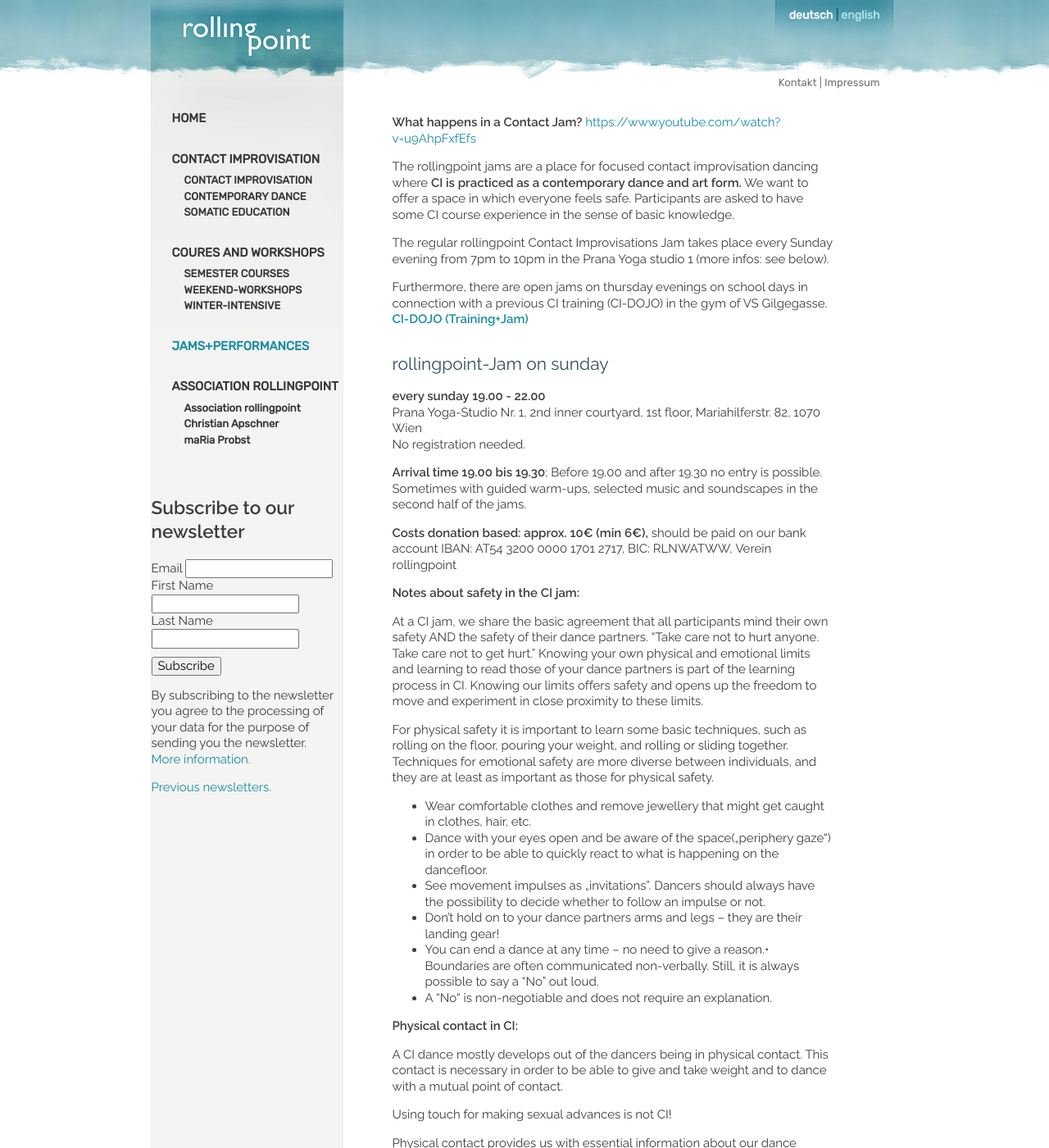
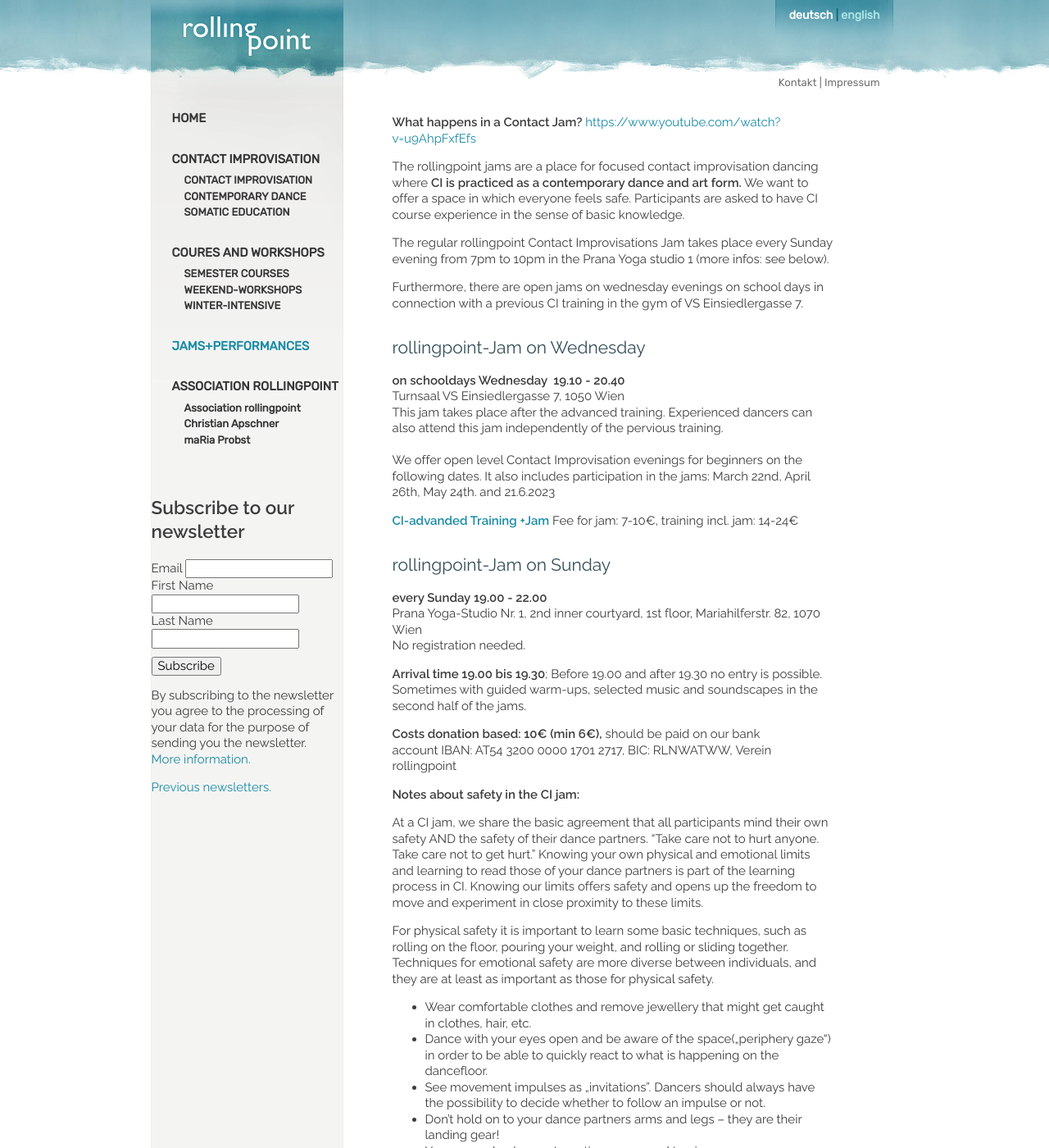
Before and after one commit to manulari/rollingpointat, a Jekyll site: the page built from _pages_en/en-jams.md, in a window 1280 px wide and 1400 px high. Shown: the whole window at 82% size. Built offline with Jekyll 4.4.1, drawn with Linux system fonts in a browser that asks for light colours; comment, search, counter and statistics services are not loaded.

Commit message:
Update page (en) “en-jams”

```diff
--- a/_pages_en/en-jams.md
+++ b/_pages_en/en-jams.md
@@ -5,27 +5,34 @@ language: en
 ---
 **What happens in a Contact Jam?** <https://www.youtube.com/watch?v=u9AhpFxfEfs>
 
-
-
-The rollingpoint jams are a place for focused contact improvisation dancing where **CI is practiced as a contemporary dance and art form.** We want to offer a space in which everyone feels safe. Participants are asked to have some CI course experience in the sense of basic knowledge.
+The rollingpoint jams are a place for focused contact improvisation dancing where **CI is practiced as a contemporary dance and art form.** We want to offer a space in which everyone feels safe. Participants are asked to have CI course experience in the sense of basic knowledge.
 
 The regular rollingpoint Contact Improvisations Jam takes place every Sunday evening from 7pm to 10pm in the Prana Yoga studio 1 (more infos: see below).
 
-Furthermore, there are open jams on thursday evenings on school days in connection with a previous CI training (CI-DOJO) in the gym of VS Gilgegasse.\
-**[CI-DOJO (Training+Jam)](dojo)**
+Furthermore, there are open jams on wednesday evenings on school days in connection with a previous CI training in the gym of VS Einsiedlergasse 7.
+
+## rollingpoint-Jam on Wednesday
+
+**on schooldays Wednesday  19.10 - 20.40**\
+Turnsaal VS Einsiedlergasse 7, 1050 Wien\
+This jam takes place after the advanced training. Experienced dancers can also attend this jam independently of the pervious training.\
+\
+We offer open level Contact Improvisation evenings for beginners on the following dates. It also includes participation in the jams: March 22nd, April 26th, May 24th. and 21.6.2023
 
 
+**[CI-advanded Training +Jam](dojo)**
+Fee for jam: 7-10€, training incl. jam: 14-24€
 
-## rollingpoint-Jam on sunday
+## rollingpoint-Jam on Sunday
 
-**every  sunday 19.00 - 22.00**\
+**every  Sunday 19.00 - 22.00**\
 Prana Yoga-Studio Nr. 1, 2nd inner courtyard, 1st floor, Mariahilferstr. 82, 1070 Wien\
 No registration needed.
 
 **Arrival time 19.00 bis 19.30**; Before 19.00 and after 19.30 no entry is possible.\
 Sometimes with guided warm-ups, selected music and soundscapes in the second half of the jams.
 
-**Costs donation based: approx. 10€ (min 6€),** should be paid on our bank account IBAN: AT54 3200 0000 1701 2717, BIC: RLNWATWW, Verein rollingpoint
+**Costs donation based:  10€ (min 6€),** should be paid on our bank account IBAN: AT54 3200 0000 1701 2717, BIC: RLNWATWW, Verein rollingpoint
 
 **Notes about safety in the CI jam:**
 
```
